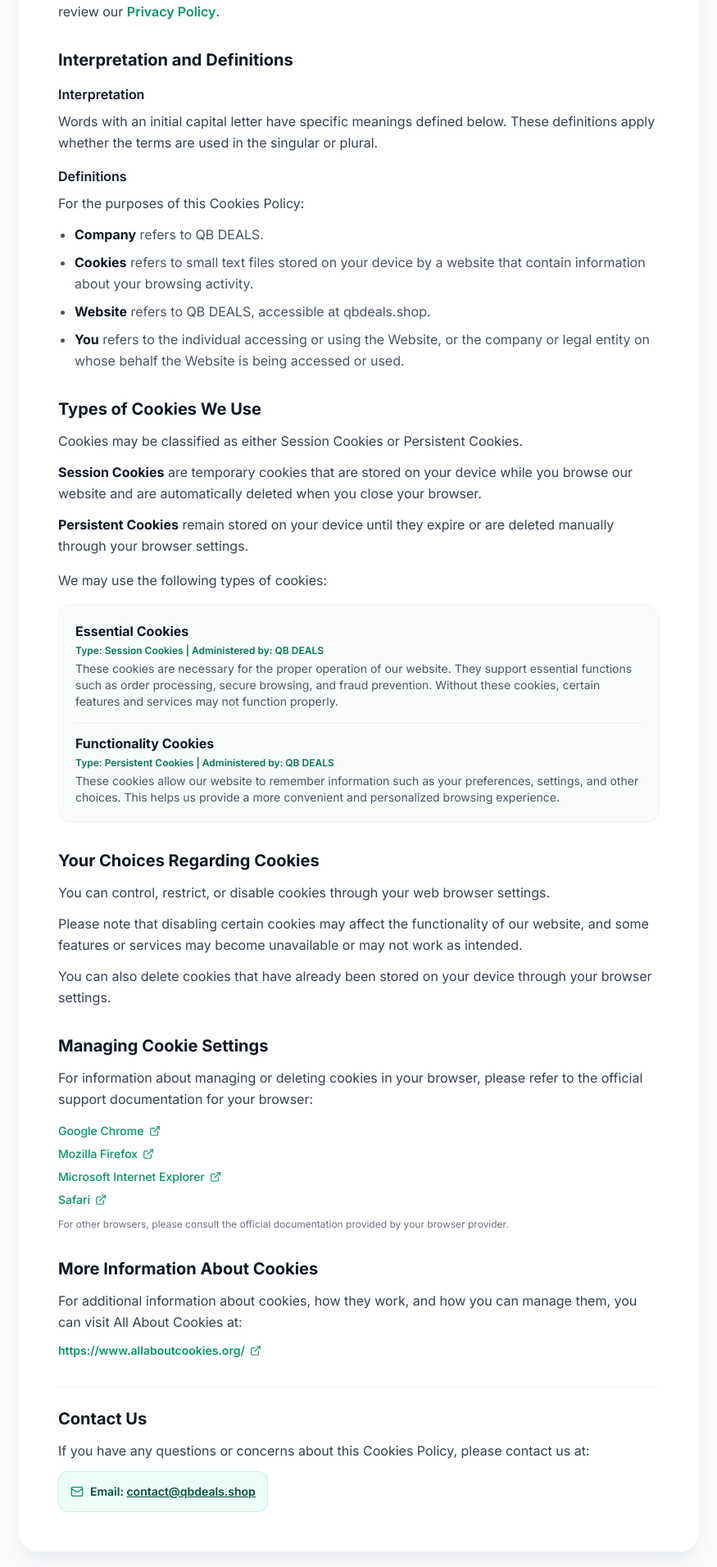
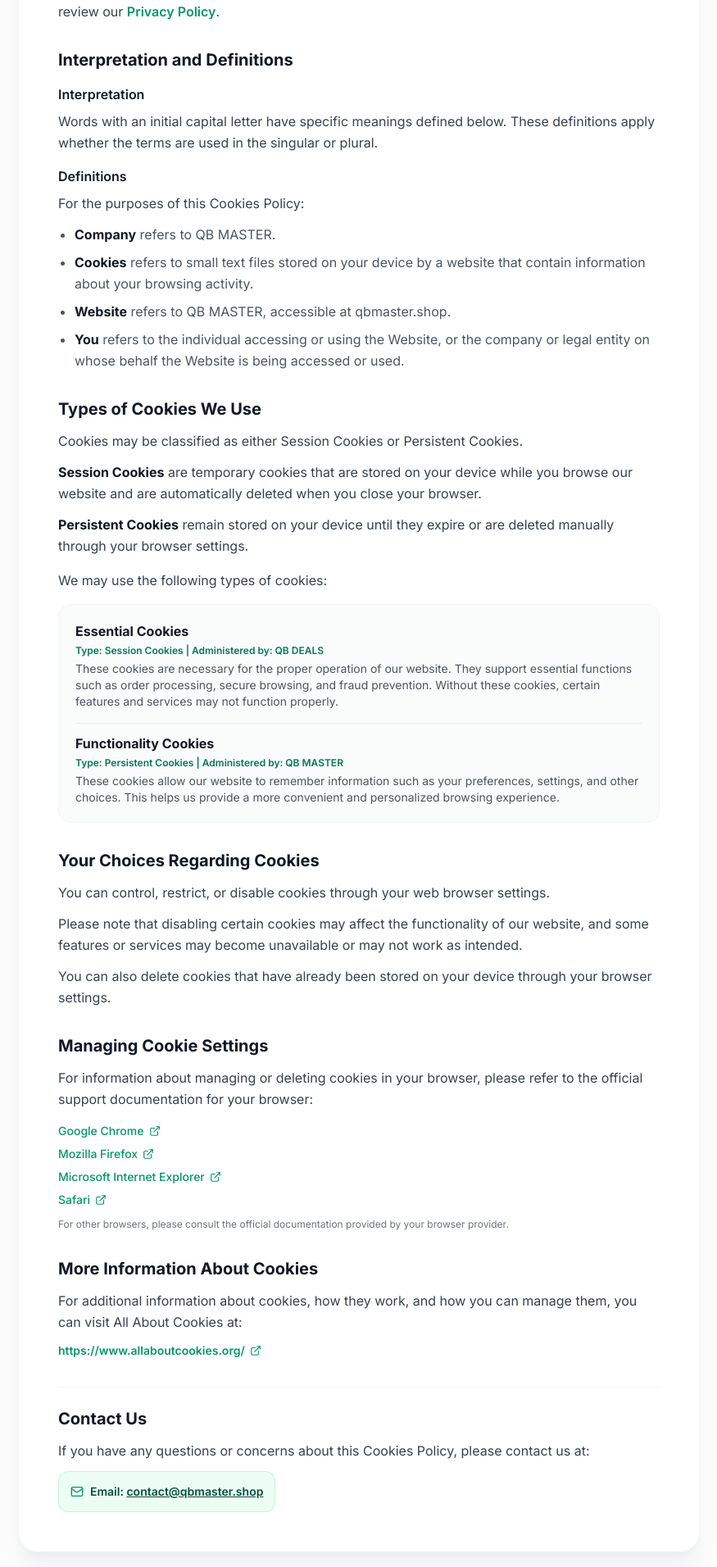
Before and after one commit to mariaelguli-hub/qbmaster.shop, a React (Vite) app: page /#/cookie-policy in a window 1280 px wide. Shown: the part 885-2797 px from the top of the page at 82% size, without its empty margins (202-1077 px from the left). Built offline with nearby package versions, Linux system fonts and the light colour scheme; no server answers.

Commit message:
Update CookiePolicy.jsx

```diff
--- a/src/pages/CookiePolicy.jsx
+++ b/src/pages/CookiePolicy.jsx
@@ -7,8 +7,8 @@ export default function CookiePolicy() {
   return (
     <>
       <Helmet>
-        <title>Cookies Policy — QB DEALS</title>
-        <meta name="description" content="Cookies Policy for QB DEALS explaining how we use cookies and similar technologies." />
+        <title>Cookies Policy — QB MASTER</title>
+        <meta name="description" content="Cookies Policy for QB MASTER explaining how we use cookies and similar technologies." />
       </Helmet>
 
       <section className="py-12 lg:py-20 bg-gray-50/50">
@@ -41,7 +41,7 @@ export default function CookiePolicy() {
                 Introduction
               </h2>
               <p className="mb-3">
-                This Cookies Policy explains how QB DEALS (“we,” “our,” or “us”) uses cookies and similar technologies when you visit or use our website, <span className="font-semibold text-emerald-700">qbdeals.shop</span>.
+                This Cookies Policy explains how QB MASTER (“we,” “our,” or “us”) uses cookies and similar technologies when you visit or use our website, <span className="font-semibold text-emerald-700">qbdeals.shop</span>.
               </p>
               <p className="mb-3">
                 By accessing or using our website, you acknowledge and agree to the use of cookies as described in this Cookies Policy and our Privacy Policy.
@@ -85,9 +85,9 @@ export default function CookiePolicy() {
               </h3>
               <p className="mb-3">For the purposes of this Cookies Policy:</p>
               <ul className="list-disc pl-5 space-y-2 text-gray-600">
-                <li><strong className="text-gray-900">Company</strong> refers to QB DEALS.</li>
+                <li><strong className="text-gray-900">Company</strong> refers to QB MASTER.</li>
                 <li><strong className="text-gray-900">Cookies</strong> refers to small text files stored on your device by a website that contain information about your browsing activity.</li>
-                <li><strong className="text-gray-900">Website</strong> refers to QB DEALS, accessible at qbdeals.shop.</li>
+                <li><strong className="text-gray-900">Website</strong> refers to QB MASTER, accessible at qbmaster.shop.</li>
                 <li><strong className="text-gray-900">You</strong> refers to the individual accessing or using the Website, or the company or legal entity on whose behalf the Website is being accessed or used.</li>
               </ul>
             </div>
@@ -124,7 +124,7 @@ export default function CookiePolicy() {
                   <h3 className="text-base font-bold text-gray-900 mb-1">
                     Functionality Cookies
                   </h3>
-                  <p className="text-xs text-emerald-700 font-semibold mb-1">Type: Persistent Cookies | Administered by: QB DEALS</p>
+                  <p className="text-xs text-emerald-700 font-semibold mb-1">Type: Persistent Cookies | Administered by: QB MASTER</p>
                   <p className="text-sm text-gray-600">
                     These cookies allow our website to remember information such as your preferences, settings, and other choices. This helps us provide a more convenient and personalized browsing experience.
                   </p>
@@ -212,7 +212,7 @@ export default function CookiePolicy() {
               </p>
               <div className="inline-flex items-center gap-2 p-3.5 bg-emerald-50 rounded-xl text-emerald-900 font-semibold text-sm border border-emerald-200/60">
                 <Mail className="w-4 h-4 text-emerald-600" />
-                <span>Email: <a href="mailto:contact@qbdeals.shop" className="underline hover:text-emerald-700">contact@qbdeals.shop</a></span>
+                <span>Email: <a href="mailto:contact@qbmaster.shop" className="underline hover:text-emerald-700">contact@qbmaster.shop</a></span>
               </div>
             </div>
 
```
